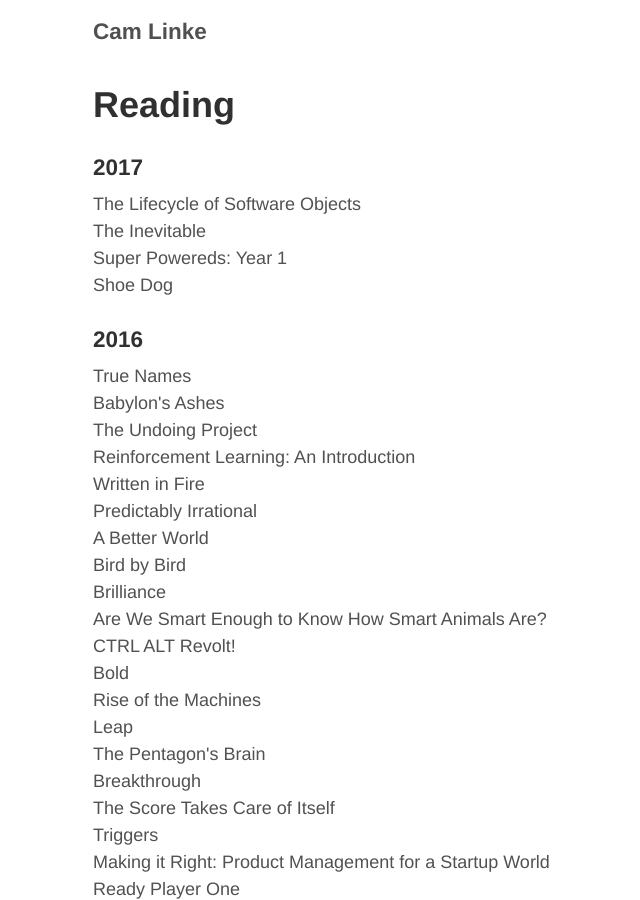
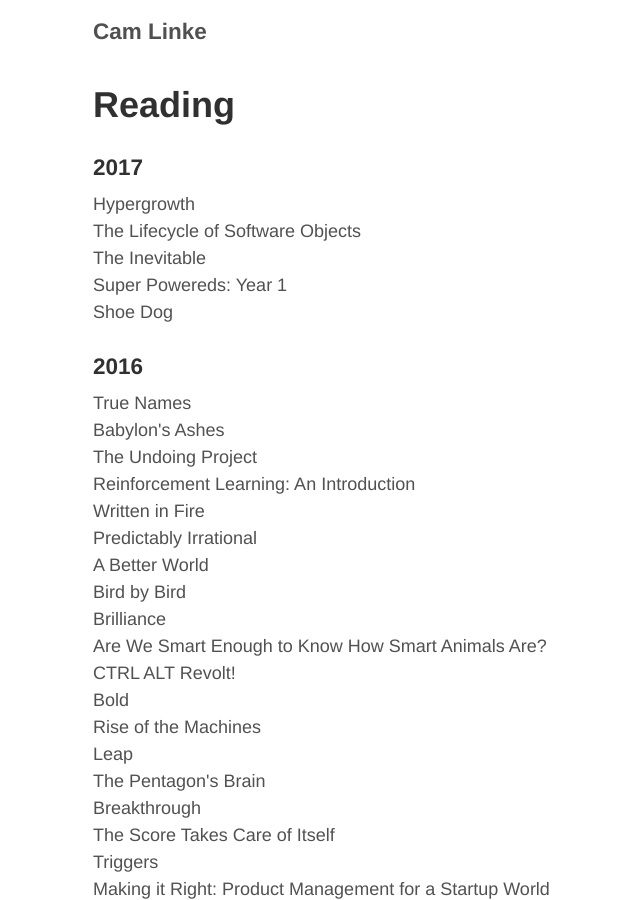
Before and after one commit to camlinke/camlinke.github.io, a Jekyll site: the page built from reading.md, in a window 1280 px wide and 900 px high. Shown: the whole window, without its empty margins (232-872 px from the left). Built offline with Jekyll 4.4.1, drawn with Linux system fonts in a browser that asks for light colours; nearby versions of some CDN libraries.

Commit message:
updated reading

```diff
--- a/reading.md
+++ b/reading.md
@@ -5,6 +5,7 @@
 
 <h3>2017</h3>
 <ul class="frontpage-list">
+    <li>Hypergrowth</li>
     <li>The Lifecycle of Software Objects</li>
     <li>The Inevitable</li>
     <li>Super Powereds: Year 1</li>
```
